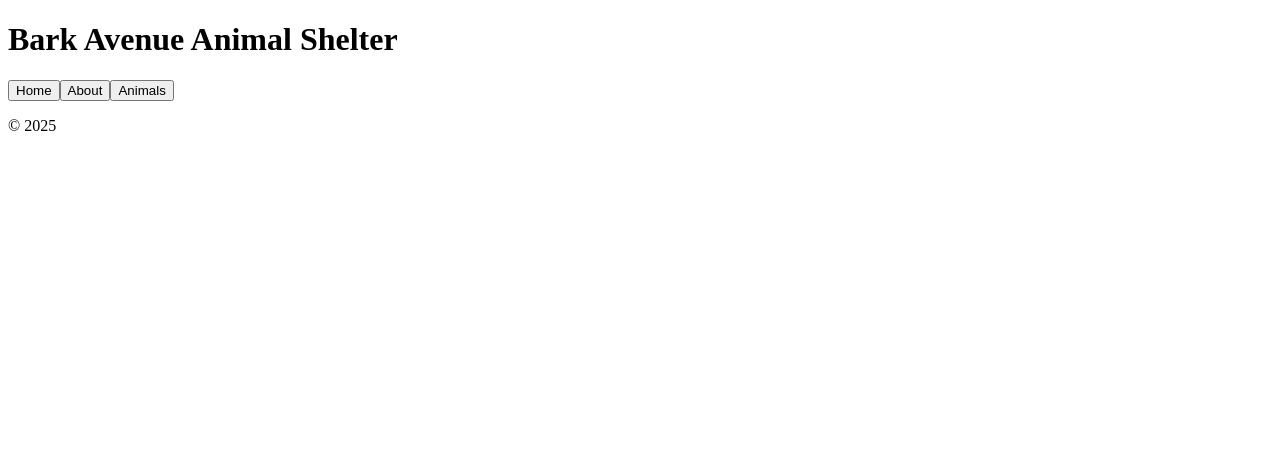
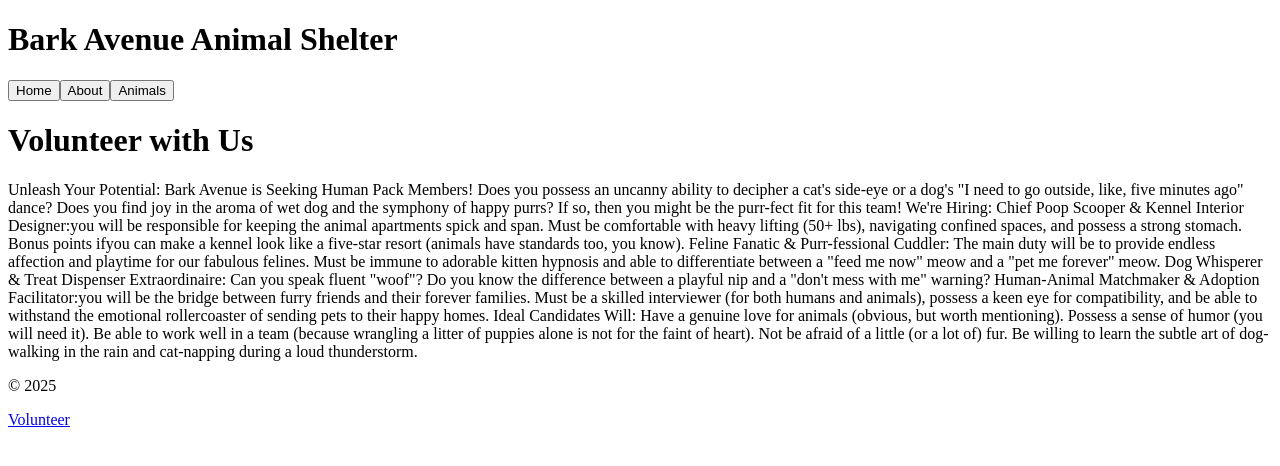
Before and after one commit to skperry99/unit1-final-project, a React (Vite) app in the folder adopt-me/: page /#/VolunteerPage in a window 1280 px wide. Shown: the top 466 px of the page. Built offline with nearby package versions, Linux system fonts and the light colour scheme.

Commit message:
Added volunteer page and links

```diff
--- a/adopt-me/src/App.jsx
+++ b/adopt-me/src/App.jsx
@@ -6,6 +6,7 @@ import AnimalsPage from "./pages/AnimalsPage.jsx";
 import Header from "./components/Header.jsx";
 import Footer from "./components/Footer.jsx";
 import Navbar from "./components/Navbar.jsx";
+import VolunteerPage from "./pages/VolunteerPage.jsx";
 
 function App() {
   return (
@@ -17,6 +18,7 @@ function App() {
           <Route path="/" element={<HomePage />} />
           <Route path="/AboutPage" element={<AboutPage />} />
           <Route path="/AnimalsPage" element={<AnimalsPage />} />
+          <Route path="/VolunteerPage" element={<VolunteerPage />} />
         </Routes>
       </main>
       <Footer />
--- a/adopt-me/src/components/Footer.jsx
+++ b/adopt-me/src/components/Footer.jsx
@@ -1,7 +1,10 @@
+import { Link } from "react-router-dom";
+
 function Footer() {
   return(
     <footer>
       <p>&copy; {new Date().getFullYear()}</p>
+      <Link to="/VolunteerPage">Volunteer</Link>
     </footer>
   );
 }
--- /dev/null
+++ b/adopt-me/src/pages/VolunteerPage.jsx
@@ -0,0 +1,35 @@
+export default function VolunteerPage() {
+  return (
+    <>
+      <h1>Volunteer with Us</h1>
+      <p>
+        Unleash Your Potential: Bark Avenue is Seeking Human Pack Members! Does
+        you possess an uncanny ability to decipher a cat's side-eye or a dog's
+        "I need to go outside, like, five minutes ago" dance? Does you find joy
+        in the aroma of wet dog and the symphony of happy purrs? If so, then you
+        might be the purr-fect fit for this team! We're Hiring: Chief Poop
+        Scooper & Kennel Interior Designer:you will be responsible for keeping
+        the animal apartments spick and span. Must be comfortable with heavy
+        lifting (50+ lbs), navigating confined spaces, and possess a strong
+        stomach. Bonus points ifyou can make a kennel look like a five-star
+        resort (animals have standards too, you know). Feline Fanatic &
+        Purr-fessional Cuddler: The main duty will be to provide endless
+        affection and playtime for our fabulous felines. Must be immune to
+        adorable kitten hypnosis and able to differentiate between a "feed me
+        now" meow and a "pet me forever" meow. Dog Whisperer & Treat Dispenser
+        Extraordinaire: Can you speak fluent "woof"? Do you know the difference
+        between a playful nip and a "don't mess with me" warning? Human-Animal
+        Matchmaker & Adoption Facilitator:you will be the bridge between furry
+        friends and their forever families. Must be a skilled interviewer (for
+        both humans and animals), possess a keen eye for compatibility, and be
+        able to withstand the emotional rollercoaster of sending pets to their
+        happy homes. Ideal Candidates Will: Have a genuine love for animals
+        (obvious, but worth mentioning). Possess a sense of humor (you will need
+        it). Be able to work well in a team (because wrangling a litter of
+        puppies alone is not for the faint of heart). Not be afraid of a little
+        (or a lot of) fur. Be willing to learn the subtle art of dog-walking in
+        the rain and cat-napping during a loud thunderstorm.
+      </p>
+    </>
+  );
+}
```
Also changed, not shown: adopt-me/src/components/Navbar.jsx (+9 -3 lines).
